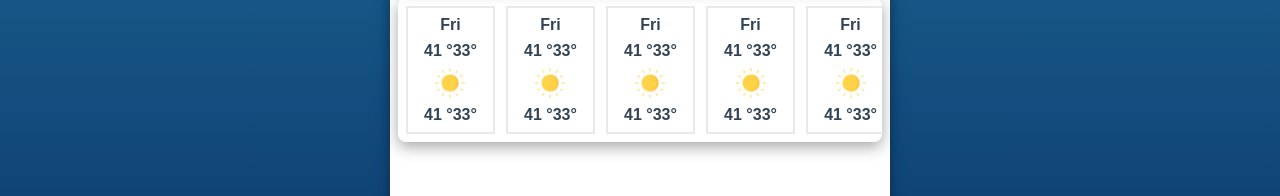
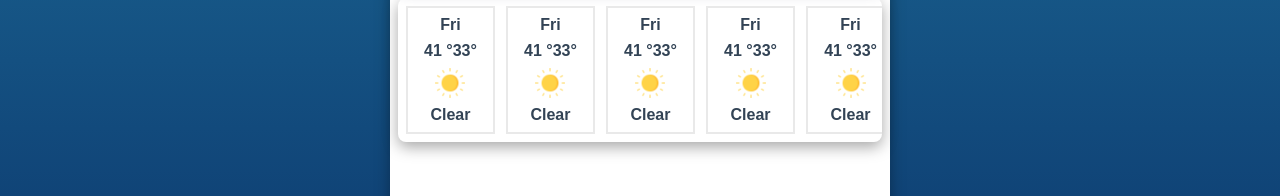
Before and after one commit to sanjeetSangam/weather, a React (Vite) app: page / in a window 1280 px wide. Shown: the part 106-302 px from the top of the page. Built offline with nearby package versions, Linux system fonts and the light colour scheme; no server answers.

Commit message:
got current coordinates

```diff
--- a/src/components/DayCard.jsx
+++ b/src/components/DayCard.jsx
@@ -11,7 +11,7 @@ export const DayCard = () => {
       <Title>Fri</Title>
       <Title>41 °33°</Title>
       <Logo src={sun} />
-      <Title>41 °33°</Title>
+      <Title>Clear</Title>
     </Box>
   );
 };
--- a/src/pages/Home.jsx
+++ b/src/pages/Home.jsx
@@ -6,6 +6,7 @@ import { Coordinates } from "../logic/defaultLocation";
 
 export const Home = () => {
   const [coordinates, setCoordinates] = useState({});
+  let keyWeather = "4f9b36e869c7131975a9c2395cf59c46";
 
   useEffect(() => {
     Coordinates(setCoordinates);
```
